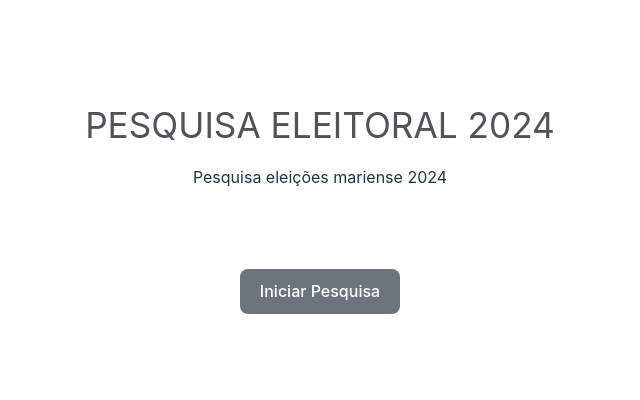
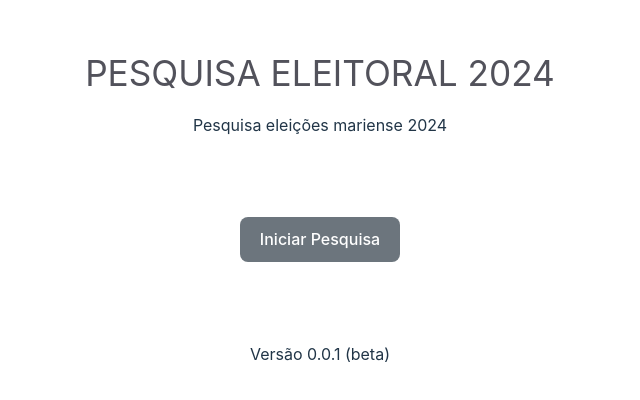
Before and after one commit to jonas-nb/pesquisa, a React (Vite) app: page / in a window 1280 px wide. Shown: the part 190-590 px from the top of the page, without its empty margins (320-960 px from the left). Built offline with nearby package versions, Linux system fonts and the light colour scheme; what @radix-ui/themes would draw is missing.

Commit message:
versão beta

```diff
--- a/src/Components/Questionário/HomeQuest.jsx
+++ b/src/Components/Questionário/HomeQuest.jsx
@@ -14,6 +14,7 @@ const HomeQuest = () => {
           Iniciar Pesquisa
         </button>
       </Link>
+      <div>Versão 0.0.1 (beta)</div>
     </div>
   );
 };
```
